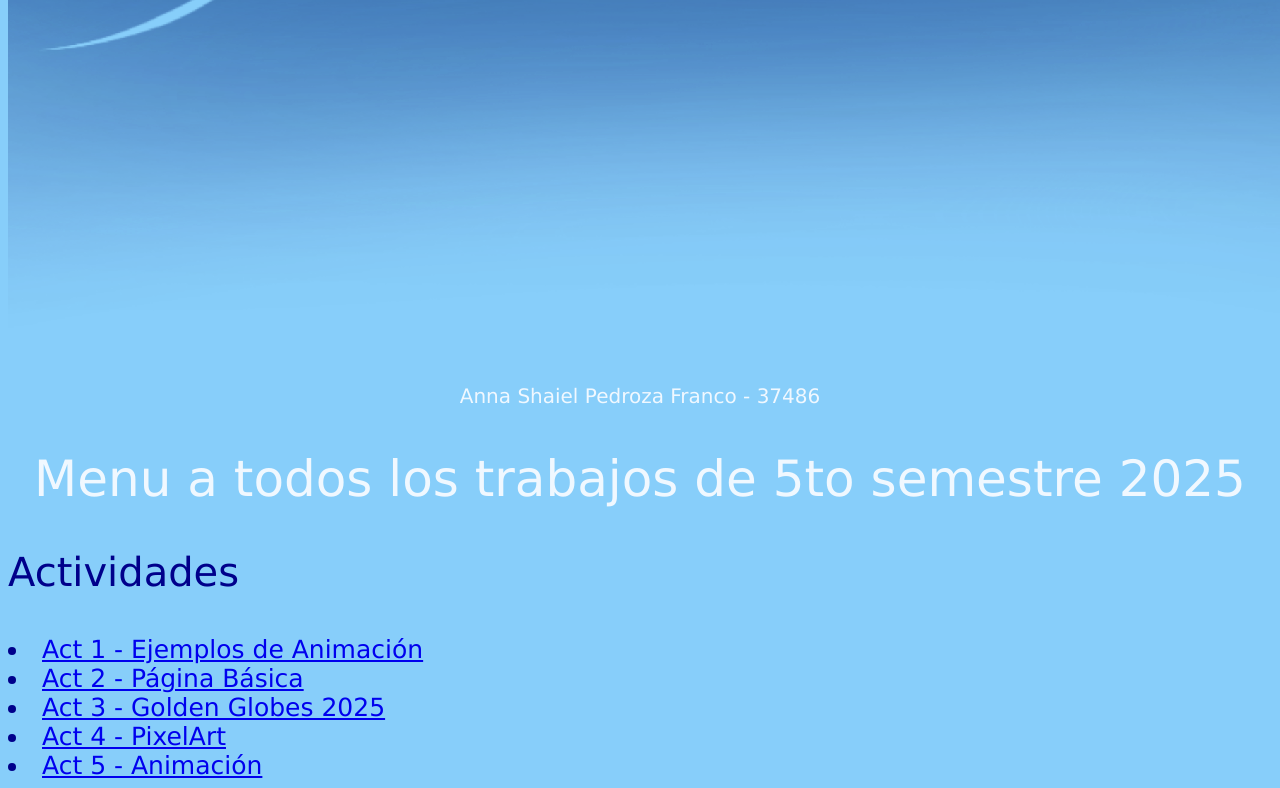
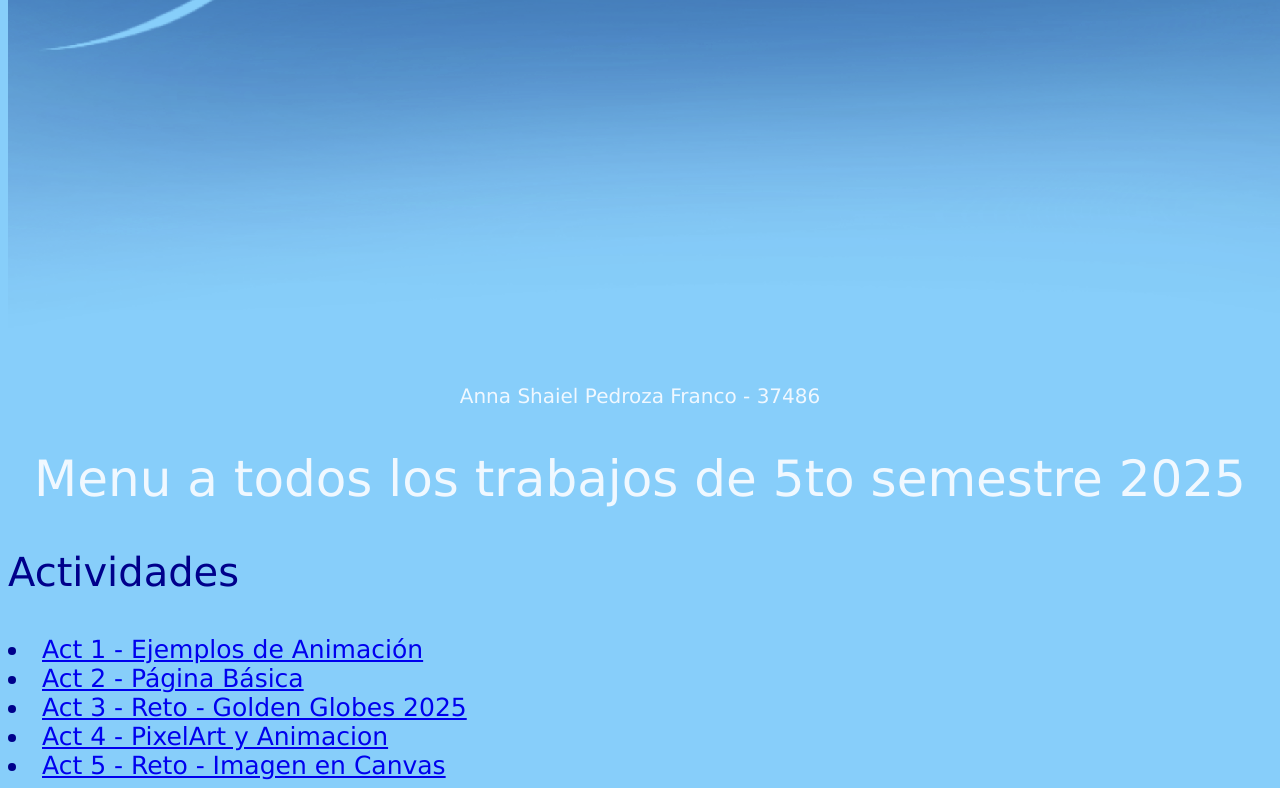
Before and after one commit to spedroza03/AnimacionDinamica, a plain HTML site: page index.html in a window 1280 px wide. Shown: the part 648-1436 px from the top of the page. Drawn offline with Linux system fonts and the light colour scheme.

Commit message:
Update index.html

```diff
--- a/index.html
+++ b/index.html
@@ -62,11 +62,11 @@
 
     <h3>Actividades</h3>
     <u1 class="list">
-        <li><a href="ANIDINA/Actividades/Act1/pagina00.html">Act 1 - Ejemplos de Animación</a></li>
+       <li><a href="ANIDINA/Actividades/Act1/pagina00.html">Act 1 - Ejemplos de Animación</a></li>
         <li><a href="ANIDINA/Actividades/Act2/pagina01.html">Act 2 - Página Básica</a></li>
-        <li><a href="ANIDINA/Actividades/Act3/pagina02.html">Act 3 - Golden Globes 2025</a></li>
-        <li><a href="ANIDINA/Actividades/Act4/pagina03.html">Act 4 - PixelArt</a></li>
-        <li><a href="ANIDINA/Actividades/Act5/pagina04.html">Act 5 - Animación</a></li>
+        <li><a href="ANIDINA/Actividades/Act3/pagina02.html">Act 3 - Reto - Golden Globes 2025</a></li>
+        <li><a href="ANIDINA/Actividades/Act4/pagina03.html">Act 4 - PixelArt y Animacion</a></li>
+        <li><a href="ANIDINA/Actividades/Act5/pagina04.html">Act 5 - Reto - Imagen en Canvas</a></li>
     </u1>
 
 </body>
```
